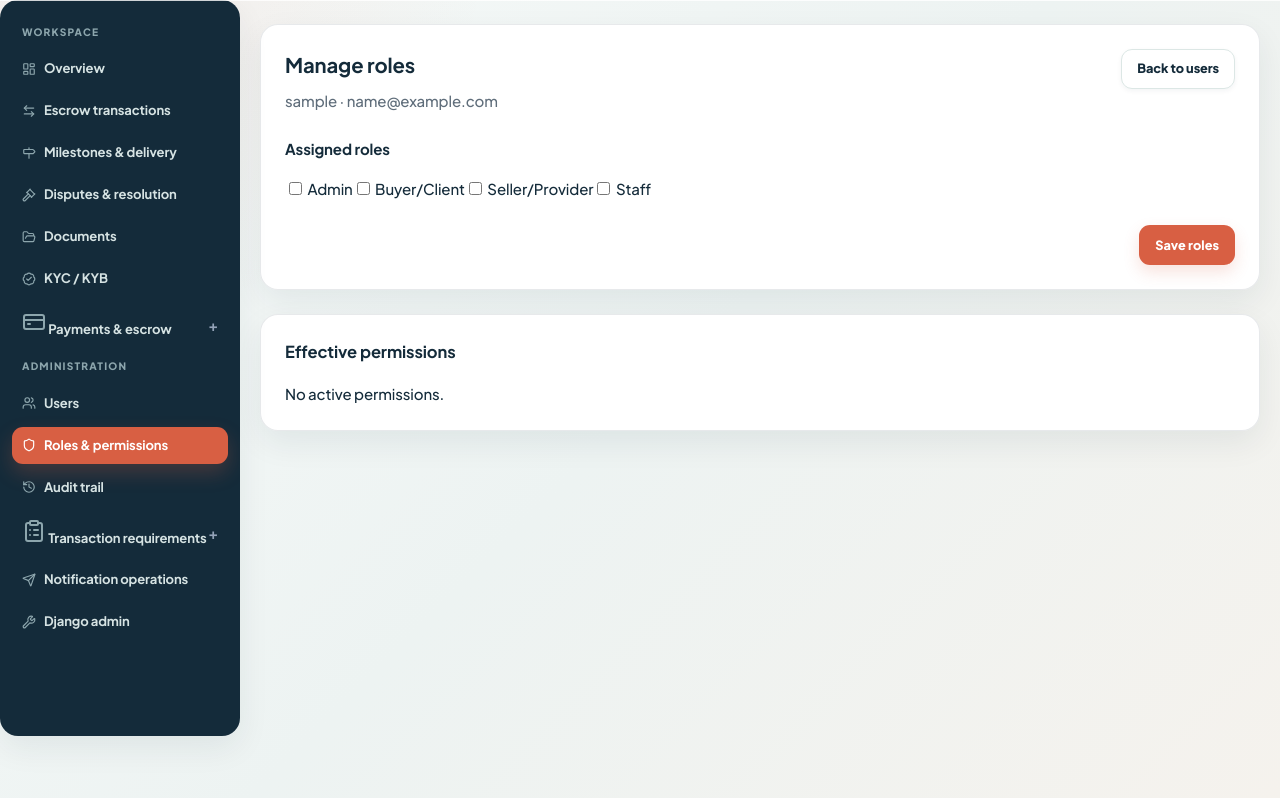
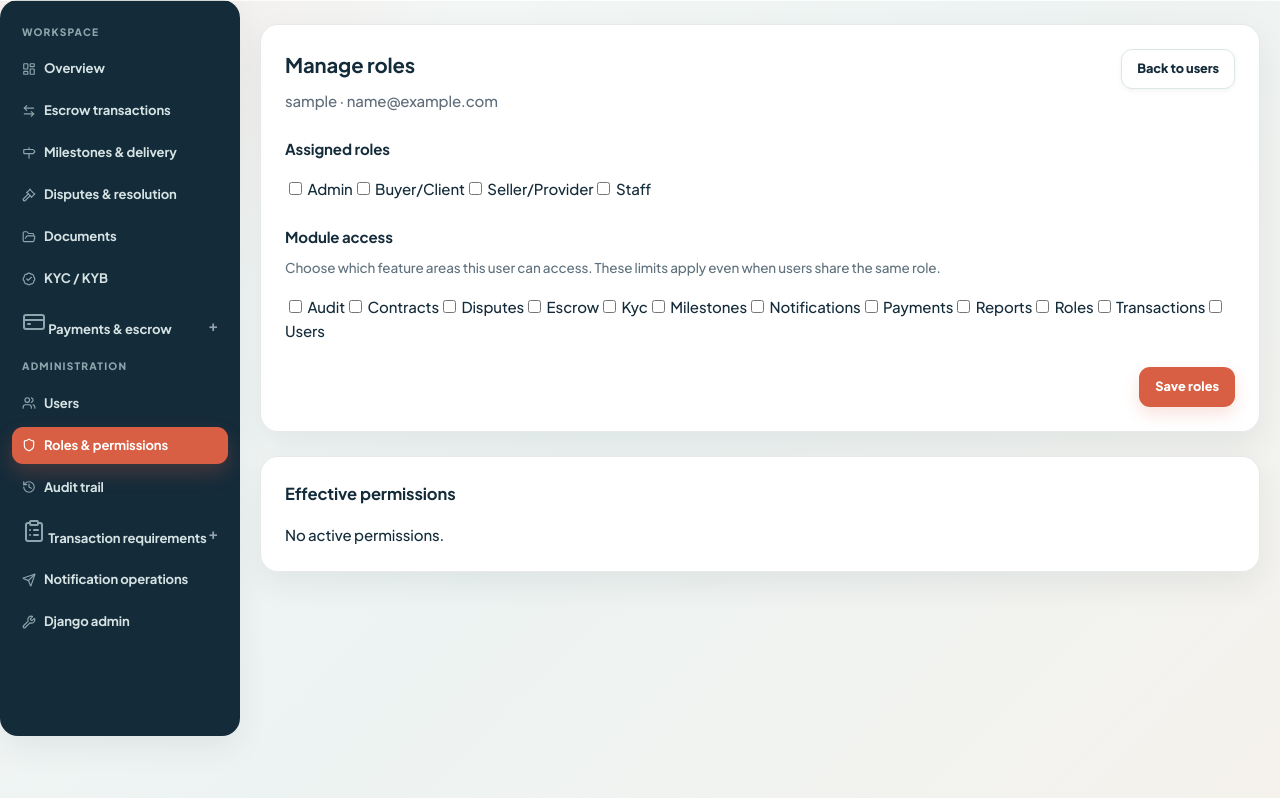
Before and after one commit to AtwijukaAbcj/escrow, a Django app: page /users/1/roles/ in a window 1280 px wide. Shown: the part 64-862 px from the top of the page. Run offline with Django 4.2, Linux system fonts and the light colour scheme; the visitor is signed in with stand-in values (Sample User, id 1); data comes from the database, SQL or seed files in the repository.

Commit message:
Add per-user module access controls

```diff
--- a/django_backend/templates/users/user_roles.html
+++ b/django_backend/templates/users/user_roles.html
@@ -22,6 +22,13 @@
             </div>
         </div>
         {% for error in form.roles.errors %}<div class="tp-form-error">{{ error }}</div>{% endfor %}
+        <div class="tp-permission-tree" style="margin-top:24px;">
+            <strong>Module access</strong>
+            <p class="tp-muted" style="margin:8px 0 16px;">Choose which feature areas this user can access. These limits apply even when users share the same role.</p>
+            <div class="tp-permission-list">
+                {% for module in modules %}<label><input type="checkbox" name="modules" value="{{ module.pk }}"{% if module.pk in accessible_module_ids %} checked{% endif %}> {{ module.name }}</label>{% empty %}<span>No active modules available.</span>{% endfor %}
+            </div>
+        </div>
         <div style="display:flex; justify-content:flex-end; margin-top:24px;"><button class="tp-btn" type="submit">Save roles</button></div>
     </form>
 </div>
--- a/django_backend/users/services.py
+++ b/django_backend/users/services.py
@@ -15,7 +15,7 @@ def active_roles(user):
 def has_permission(user, code):
     if not user or not user.is_authenticated or not user.is_active:
         return False
-    if user.is_superuser:
+    if user.is_superuser or user.is_staff:
         return True
     query = Permission.objects.filter(
         code=code,
@@ -43,7 +43,7 @@ def permission_required(code):
 def user_permission_codes(user):
     if not user or not user.is_authenticated or not user.is_active:
         return set()
-    if user.is_superuser:
+    if user.is_superuser or user.is_staff:
         return set(Permission.objects.filter(is_active=True).values_list('code', flat=True))
     return set(Permission.objects.filter(
         is_active=True,
--- a/django_backend/users/views.py
+++ b/django_backend/users/views.py
@@ -255,6 +255,7 @@ def role_toggle(request, role_id):
 def user_roles(request, user_id):
     managed_user = get_object_or_404(User.objects.prefetch_related('assigned_roles__role'), pk=user_id)
     form = UserRolesForm(initial={'roles': managed_user.assigned_roles.values_list('role_id', flat=True)}, user=managed_user, actor=request.user)
+    modules = Module.objects.filter(is_active=True).order_by('name')
     if request.method == 'POST' and request.POST.get('action') == 'roles':
         form = UserRolesForm(request.POST, user=managed_user, actor=request.user)
         if form.is_valid():
@@ -263,10 +264,16 @@ def user_roles(request, user_id):
             managed_user.assigned_roles.exclude(role__in=new_roles).delete()
             for role in new_roles:
                 managed_user.assigned_roles.get_or_create(role=role, defaults={'assigned_by': request.user})
-            AuditLog.objects.create(actor=request.user, action='user.roles_changed', target_type='user', target_id=str(managed_user.pk), details={'from': sorted(old_roles), 'to': sorted(role.name for role in new_roles)})
+            selected_module_ids = {int(module_id) for module_id in request.POST.getlist('modules') if module_id.isdigit()}
+            selected_modules = modules.filter(pk__in=selected_module_ids)
+            managed_user.module_access.exclude(module__in=selected_modules).delete()
+            for module in selected_modules:
+                UserModuleAccess.objects.update_or_create(user=managed_user, module=module, defaults={'is_active': True, 'granted_by': request.user})
+            AuditLog.objects.create(actor=request.user, action='user.roles_changed', target_type='user', target_id=str(managed_user.pk), details={'from': sorted(old_roles), 'to': sorted(role.name for role in new_roles), 'modules': sorted(module.code for module in selected_modules)})
             return redirect('users:list')
-    effective = Permission.objects.filter(is_active=True, role_permissions__role__assigned_users__user=managed_user, role_permissions__role__is_active=True).distinct().order_by('module', 'code')
-    return render(request, 'users/user_roles.html', {'managed_user': managed_user, 'form': form, 'effective_permissions': effective})
+    accessible_module_ids = set(managed_user.module_access.filter(is_active=True).values_list('module_id', flat=True))
+    effective = Permission.objects.filter(is_active=True, role_permissions__role__assigned_users__user=managed_user, role_permissions__role__is_active=True, module__user_access__user=managed_user, module__user_access__is_active=True).distinct().order_by('module', 'code')
+    return render(request, 'users/user_roles.html', {'managed_user': managed_user, 'form': form, 'modules': modules, 'accessible_module_ids': accessible_module_ids, 'effective_permissions': effective})
 
 
 @api_view(['POST'])
```
Also changed, not shown: django_backend/users/tests.py (+21 -4 lines).
